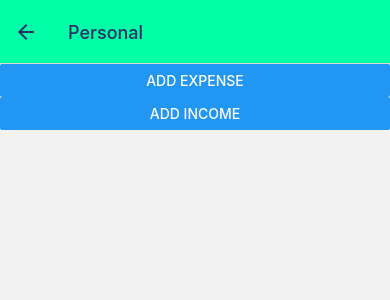
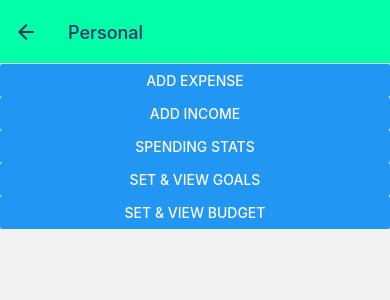
Before and after one commit to Ell534/team-mean-fe, a React Native app in the folder budgetbuddy/: screen /Personal in a window 390 px wide. Shown: the top 300 px of the page. Built offline with nearby package versions, Linux system fonts and the light colour scheme.

Commit message:
add buttons to navigate to spending stats, budget and goals pages

```diff
--- a/budgetbuddy/components/Personal.jsx
+++ b/budgetbuddy/components/Personal.jsx
@@ -1,16 +1,36 @@
-import { Text, Button, SafeAreaView } from "react-native"
+import { Text, Button, SafeAreaView } from 'react-native';
 
-const Personal = ({navigation}) => {
-    return (
-        <SafeAreaView>
-        <Button onPress={() => {
-            navigation.navigate('Expense')
-        }} title='Add Expense'/>
-        <Button onPress={() => {
-            navigation.navigate('Income')
-        }} title='Add Income'/>
-        </SafeAreaView>
-    )
-}
+const Personal = ({ navigation }) => {
+  return (
+    <SafeAreaView>
+      <Button
+        onPress={() => {
+          navigation.navigate('Expense');
+        }}
+        title="Add Expense"
+      />
+      <Button
+        onPress={() => {
+          navigation.navigate('Income');
+        }}
+        title="Add Income"
+      />
+      <Button
+        onPress={() => {
+          navigation.navigate('SpendingStats');
+        }}
+        title="Spending Stats"
+      />
+      <Button onPress={() => {
+        navigation.navigate('Goals');
+      }}
+      title="Set & View Goals" />
+      <Button onPress={() => {
+        navigation.navigate('Budget');
+      }}
+      title='Set & View Budget' />
+    </SafeAreaView>
+  );
+};
 
-export default Personal
+export default Personal;
```
